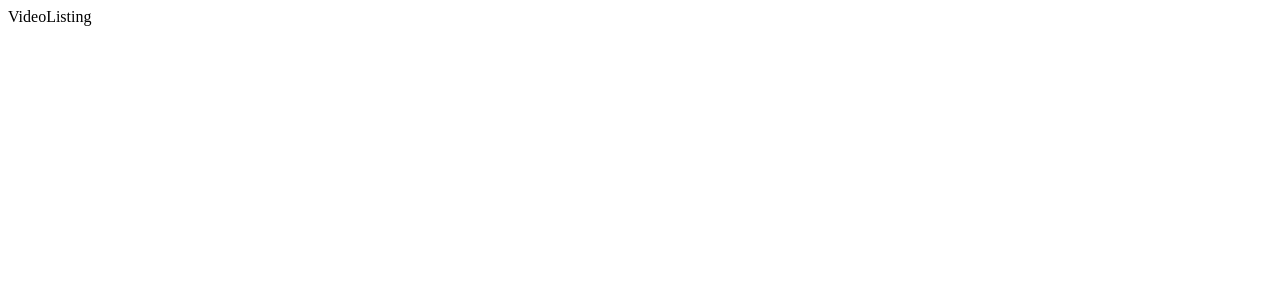
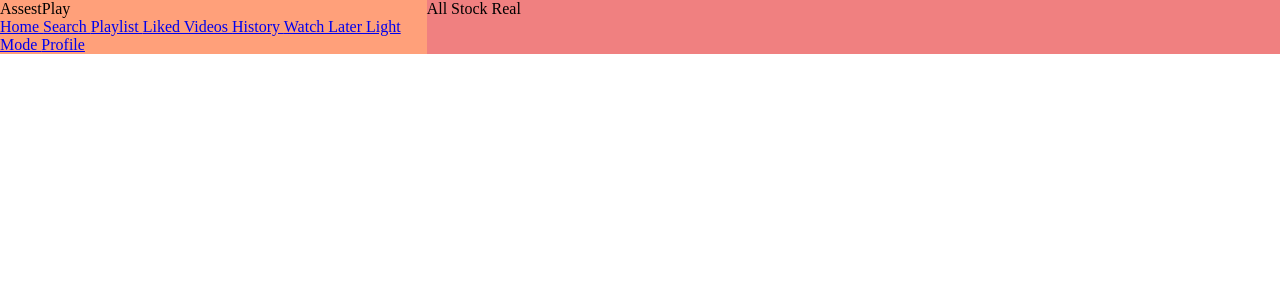
Before and after one commit to sarb001/Video-Library-Ecom-App, a React (Create React App) app: page / in a window 1280 px wide. Shown: the top 300 px of the page. Built offline with nearby package versions, Linux system fonts and the light colour scheme.

Commit message:
style -  components

```diff
--- a/public/index.html
+++ b/public/index.html
@@ -26,7 +26,7 @@
     -->
     <title>React App</title>
   </head>
-  <body>
+  <body style = 'margin: 0px'>
     <noscript>You need to enable JavaScript to run this app.</noscript>
     <div id="root"></div>
     <!--
--- /dev/null
+++ b/src/components/NavMenu.js
@@ -0,0 +1,26 @@
+import React from 'react'
+import { Link } from 'react-router-dom'
+
+const NavMenu = () => {
+  return (
+    <>
+      <div className="navmenu-container">
+            <div className="main-logo">
+                <span> AssestPlay </span>
+            </div>
+            <div className="all-tabs">
+              <Link to = "/home"> Home </Link>
+              <Link to = "/search"> Search </Link>
+              <Link to = "/playlist"> Playlist </Link>
+              <Link to = "/liked"> Liked Videos </Link>
+              <Link to = "/history"> History </Link>
+              <Link to = "/watchlater"> Watch Later </Link>
+              <Link to = "/home"> Light Mode </Link>
+              <Link to = "/profile"> Profile </Link>
+            </div>
+      </div>
+    </>
+  )
+}
+
+export default NavMenu
--- a/src/components/VideoListing.js
+++ b/src/components/VideoListing.js
@@ -1,8 +1,20 @@
 import React from 'react'
+import NavMenu from './NavMenu'
 
 const VideoListing = () => {
   return (
-    <div>VideoListing</div>
+    <>
+        <div className="video-container" style = {{display:'grid',gridTemplateColumns:'1fr 2fr'}}>
+              <div className="navbar-container" style = {{backgroundColor:'lightsalmon'}}>
+                <NavMenu />
+              </div>
+             <div className="sidebar-container" style = {{backgroundColor:'lightcoral'}}>
+                <span> All </span>
+                <span> Stock  </span>
+                <span> Real  </span>
+             </div>
+        </div>
+    </>
   )
 }
 
```
